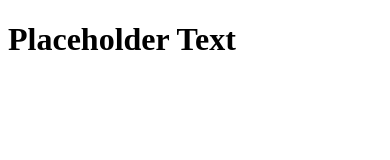
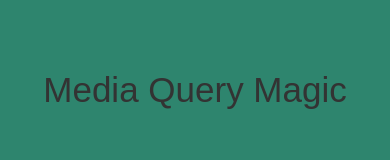
Before and after one commit to nickvanert/gra-321-directory, a plain HTML site: page code-exercises/exercise-3/index.html in a window 390 px wide. Drawn offline with Linux system fonts and the light colour scheme.

Commit message:
css for media query

```diff
--- a/code-exercises/css/style.css
+++ b/code-exercises/css/style.css
@@ -28,7 +28,7 @@ button2:active,
 }
 
 .container {
-  background-image: url("../img/racoon.jpg");
+  background-image: url(https://github.com/nickvanert/gra-321-directory/blob/master/code-exercises/img/racoon.jpg?raw=true);
   background-size: cover;
   height: 700px;
   margin: 0 auto;
@@ -108,3 +108,29 @@ button2:active,
   text-align:center;
   top: 200px;
   }
+body{
+  Background-color: #E4C9B4;
+}
+p
+{
+  font-family: 'Montserrat', sans-serif;
+  font-size: 250%;
+  font weight: 500;
+  position:relative;
+  text-align:center;
+  width: 100;
+  margin: 0 auto;
+  top: 65px;
+
+}
+@media screen and (max-width:1000px) {
+
+  body {
+    background-color: #05668d;
+  }
+
+  @media screen and (max-width:700px) {
+
+  body {
+    background-color: #2e856e;
+  }
--- a/code-exercises/exercise-3/index.html
+++ b/code-exercises/exercise-3/index.html
@@ -1,14 +1,17 @@
 <!DOCTYPE html>
 <html>
   <head>
-    <title>#</title>
+    <title>Exercise 2: Text with Background Image</title>
     <meta charset="UTF-8">
-    <meta name="description" content="#">
-    <meta name="keywords" content="#">
-    <meta name="author" content="#">
+    <meta name="description" content="Exercise 3: Media Query Magic">
+    <meta name="keywords" content="Arizona State University">
+    <meta name="author" content="Nicolas Van Ert">
+    <meta name="viewport" contnet="width=device-width, initial-scale=1">
+    <link href="../css/normalize.css" type="text/css" rel="stylesheet">
+    <link href="../css/style.css" type="text/css" rel="stylesheet">
+
   </head>
 
-  <body>
-  <h1>Placeholder Text</h1>
-  </body>
+  <p>Media Query Magic</p>
+
 </html>
```
